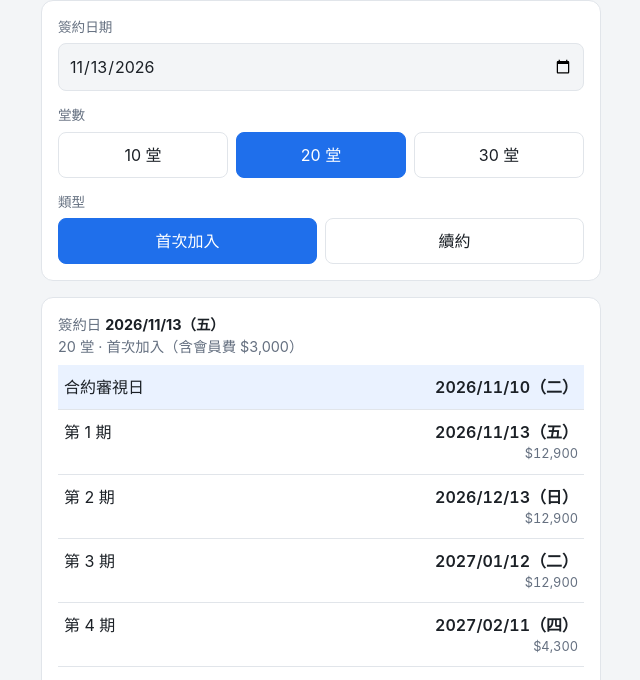
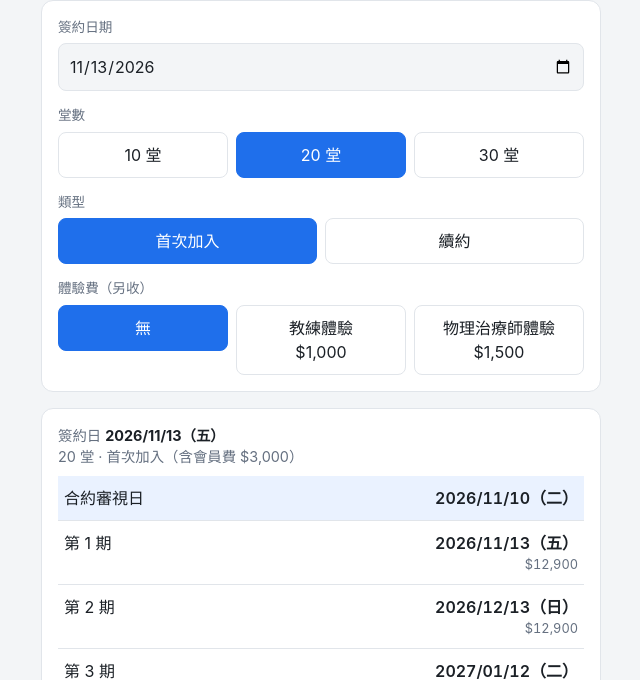
Before and after one commit to jiamin780918/gym-contract, a plain HTML site: page index.html in a window 1280 px wide. Shown: the part 78-758 px from the top of the page, without its empty margins (319-959 px from the left). Drawn offline with Linux system fonts and the light colour scheme.

Commit message:
Add trial fee options

```diff
--- a/index.html
+++ b/index.html
@@ -63,6 +63,7 @@
     width:100%; margin-top:16px; font:inherit; padding:12px; border:0; border-radius:8px;
     background:var(--accent); color:var(--accent-fg); cursor:pointer;
   }
+  .total.trial { margin-top:12px; border-top:1px solid var(--line); font-weight:500; }
   .err { color:var(--err); }
 </style>
 </head>
@@ -91,6 +92,15 @@
       <div class="seg">
         <div><input type="radio" name="k" id="kf" value="first" checked><label for="kf">首次加入</label></div>
         <div><input type="radio" name="k" id="kr" value="renew"><label for="kr">續約</label></div>
+      </div>
+    </div>
+
+    <div class="field">
+      <span class="lbl">體驗費（另收）</span>
+      <div class="seg">
+        <div><input type="radio" name="t" id="t0" value="0" checked><label for="t0">無</label></div>
+        <div><input type="radio" name="t" id="t1" value="1000"><label for="t1">教練體驗<br>$1,000</label></div>
+        <div><input type="radio" name="t" id="t2" value="1500"><label for="t2">物理治療師體驗<br>$1,500</label></div>
       </div>
     </div>
   </div>
@@ -125,6 +135,8 @@ function compute() {
   const start = parseDate(v);
   const n = document.querySelector('input[name=s]:checked').value;
   const kind = document.querySelector('input[name=k]:checked').value;
+  const trial = Number(document.querySelector('input[name=t]:checked').value);
+  const trialName = trial === 1500 ? '物理治療師體驗費' : '教練體驗費';
   const plan = PLANS[n];
   const amts = plan[kind];
   const total = amts.reduce((a,b)=>a+b, 0);
@@ -139,6 +151,7 @@ function compute() {
   rows.forEach(r => { html += `<tr><td>${r.label}</td><td class="amt">${fmt(r.date)}<span class="sub">${money(r.amt)}</span></td></tr>`; });
   html += `<tr><td>合約到期日<span class="sub">僅作為退費依據</span></td><td class="amt">${fmt(expiry)}</td></tr></table></div>`;
   html += `<div class="total"><span>總價</span><span>${money(total)}</span></div>`;
+  if (trial) html += `<div class="total trial"><span>${trialName}<span class="sub">另收，不含在總價內</span></span><span>${money(trial)}</span></div>`;
   html += `<button id="copy" type="button">複製成文字</button>`;
   box.innerHTML = html;
 
@@ -148,7 +161,8 @@ function compute() {
     `合約審視日：${fmt(review)}`,
     ...rows.map(r => `${r.label}：${fmt(r.date)}　${money(r.amt)}`),
     `合約到期日：${fmt(expiry)}（僅作為退費依據）`,
-    `總價：${money(total)}`
+    `總價：${money(total)}`,
+    ...(trial ? [`${trialName}：${money(trial)}（另收，不含在總價內）`] : [])
   ].join('\n');
 
   $('copy').onclick = async () => {
```
